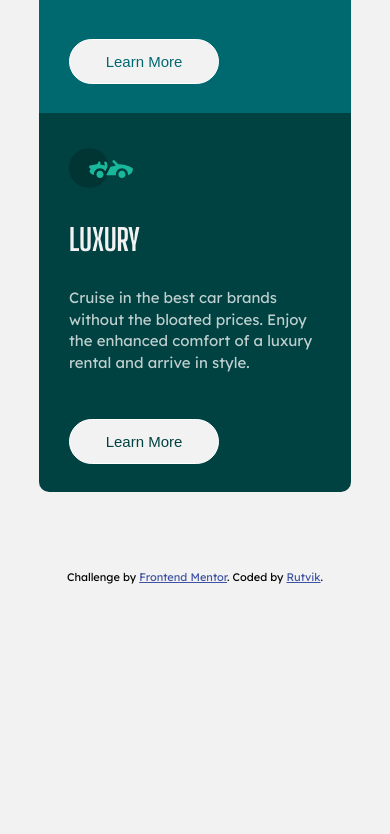
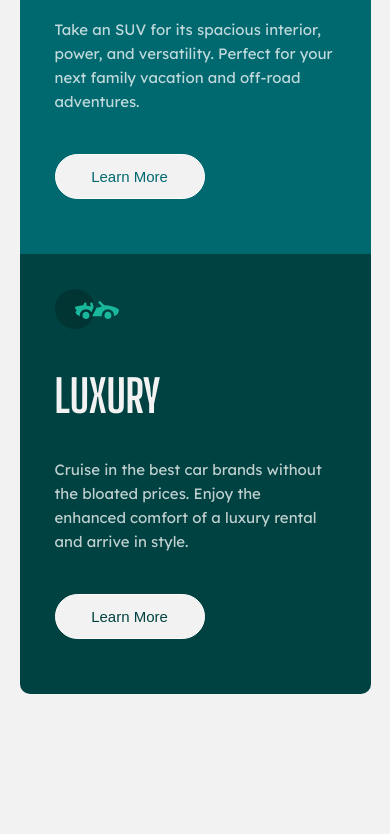
Before and after one commit to RutvikMendpara/3-column-preview-card-component, a plain HTML site: page index.html in a window 390 px wide. Shown: the part 725-1559 px from the top of the page. Before the commit the page ends 1387 px from the top, so only its background shows below. Drawn offline with Linux system fonts and the light colour scheme.

Commit message:
final commit

```diff
--- a/index.html
+++ b/index.html
@@ -17,16 +17,17 @@
   <title>Frontend Mentor | 3-column preview card component</title>
 
   <!-- Feel free to remove these styles or customise in your own stylesheet 👍 -->
-  <style>
+  <!-- <style>
     .attribution {
       font-size: 11px;
       text-align: center;
+      margin-bottom: 2%;
     }
 
     .attribution a {
       color: hsl(228, 45%, 44%);
     }
-  </style>
+  </style> -->
 </head>
 
 <body>
@@ -56,10 +57,10 @@
     </div>
   </main>
   <!-- attribution -->
-  <div class="attribution">
+  <!-- <div class="attribution">
     Challenge by <a href="https://www.frontendmentor.io?ref=challenge" target="_blank">Frontend Mentor</a>.
     Coded by <a href="https://twitter.com/Rutvik_Mendpara">Rutvik</a>.
-  </div>
+  </div> -->
 </body>
 
 </html>
--- a/style.css
+++ b/style.css
@@ -11,25 +11,22 @@ body {
 }
 
 .container {
-  width: 45%;
-  height: 70vh;
-  margin: auto;
-  margin-top: 200px;
-  line-height: 1.45;
+  width: 100%;
+  height: 98vh;
+  margin: 0 auto;
+  line-height: 1.6;
 }
 
 .boxes {
   display: grid;
   grid-template-columns: repeat(3, 1fr);
+  width: 900px;
+  margin: 200px auto;
 }
 
 .box {
-  height: 50vh;
-  padding: 25px;
-  padding-top: 35px;
-  padding-bottom: 30px;
-  padding-left: 30px;
-  color: #fff;
+  padding: 35px;
+  color: hsl(0, 0%, 95%);
 }
 
 .box h1 {
@@ -103,21 +100,22 @@ body {
     padding: 0;
   }
   .container {
-    width: 80%;
+    width: 100%;
     height: 100%;
-    margin: auto;
-    margin-top: 20%;
-    margin-bottom: 20%;
   }
   .btn {
-    margin-top: 5px;
-  }
-  .box {
-    height: 45vh;
+    margin-top: 0;
+    margin-bottom: 20px;
   }
 
   .boxes {
+    width: 90%;
+    margin-top: 100px;
     grid-template-columns: 1fr;
+  }
+
+  .box h1 {
+    font-size: 2.8rem;
   }
 
   .box1 {
@@ -130,8 +128,4 @@ body {
     border-bottom-right-radius: 10px;
     border-top-right-radius: 0px;
   }
-
-  .attribution {
-    margin-bottom: 20%;
-  }
 }
```
